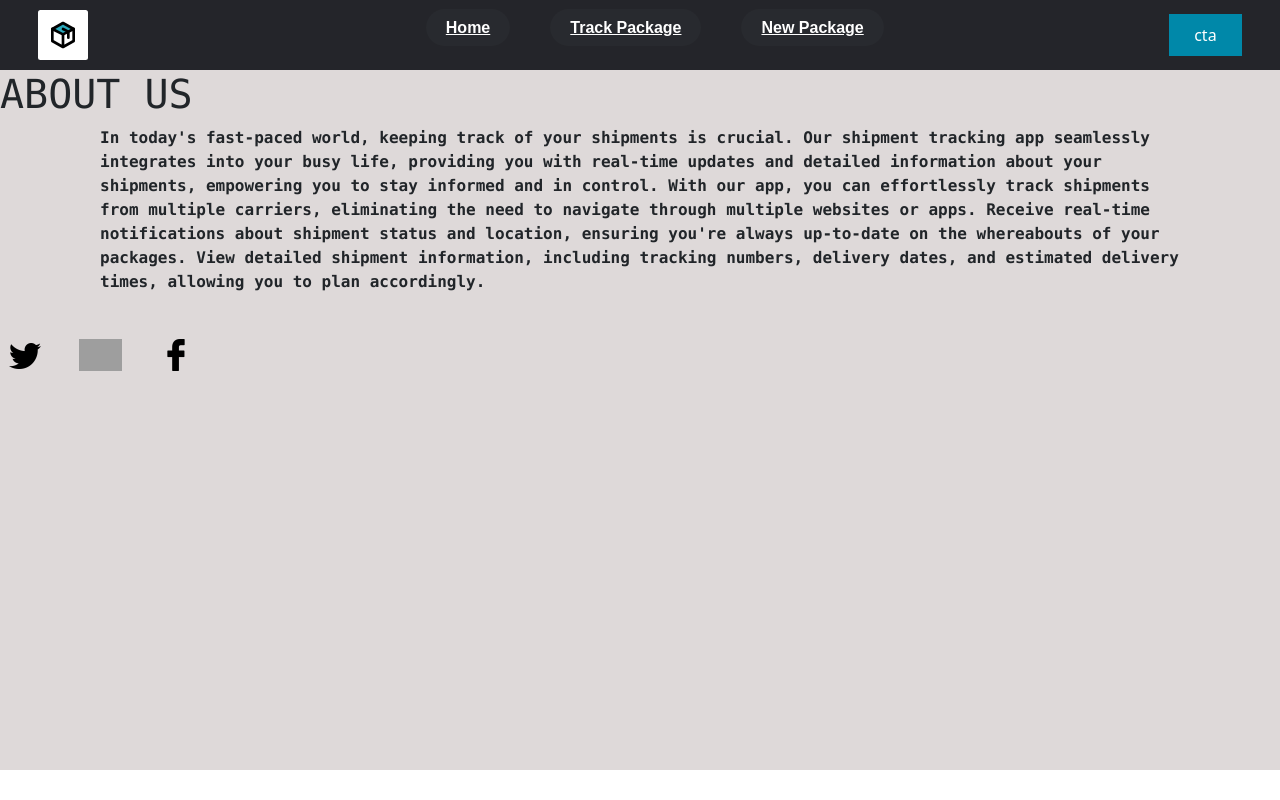
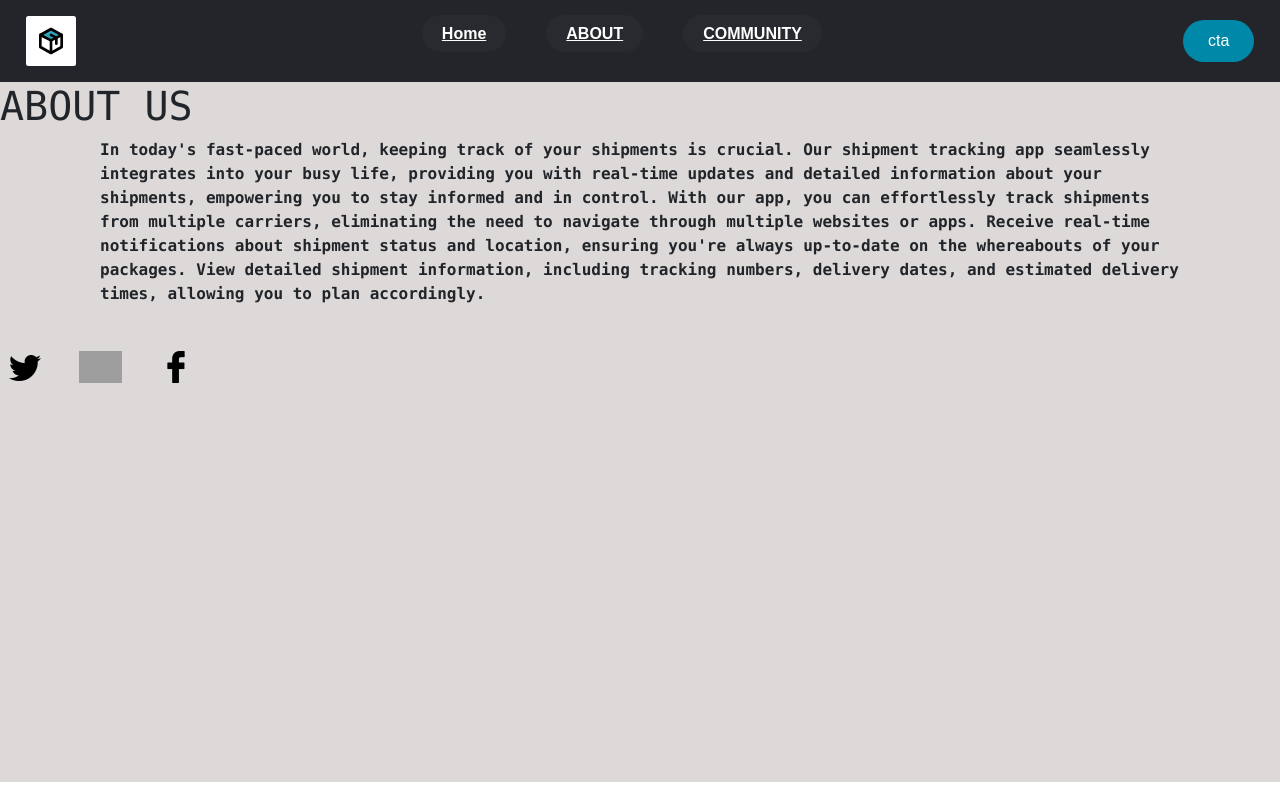
Before and after one commit to Teletubbies-Muffins/Shipment-tracking, a React (Create React App) app in the folder client/: page /about in a window 1280 px wide. Built offline with nearby package versions, Linux system fonts and the light colour scheme; grey boxes are pictures that could not be loaded.

Commit message:
Getting files

```diff
--- a/client/src/App.js
+++ b/client/src/App.js
@@ -16,6 +16,7 @@ function App() {
           <Route path="/about" element={<About />}></Route>
         </Routes>
       </BrowserRouter>
+
     </div>
   );
 }
--- a/client/src/Components/NavBar/Navbar.css
+++ b/client/src/Components/NavBar/Navbar.css
@@ -2,11 +2,13 @@
   box-sizing: border-box;
   margin: 0;
   padding: 0;
+
+
 }
 
 li,
 a,
-button {
+.cta {
   font-family: "Montserrat", sans-serif;
   font-weight: 500;
   font-size: 16px;
@@ -17,21 +19,16 @@ header {
   display: flex;
   justify-content: space-between;
   align-items: center;
-  /* padding: 5px; */
+  padding: 20px 2%;
   background-color: #24252a;
-  height: 70px;
-  align-content: center;
   /* position: fixed; */
   /* width: 100%; */
-  padding-left: 3%;
-  padding-right: 3%;
 }
 .logo {
   cursor: pointer;
-  background-color: white;
+  background-color:white;
   border-radius: 5%;
-  margin-top: 0;
-  position: relative;
+  margin-top: 2px;
 }
 
 .nav_links {
@@ -53,7 +50,7 @@ header {
   color: white;
   background-color: #0088a9;
 }
-button {
+.cta {
   padding: 9px 25px;
   background-color: rgba(0, 136, 169, 1);
   border: none;
@@ -61,6 +58,45 @@ button {
   cursor: pointer;
   transition: all 0.3s ease 0s;
 }
-button:hover {
+.cta:hover {
   background-color: rgba(0, 136, 169, 0.8);
 }
+
+
+.oD{
+  height:5px;
+  background-color: #24252a;
+  width:3px;
+  margin-top: -50px;
+}
+.oD p{
+margin-top: -45px;
+margin-left: 180px;
+color:white;
+font-size: 15px;
+}
+
+
+.iD{
+  position: relative;
+  background-color:#24252a ;
+  margin-top: 10px;
+  margin-left: -500px;
+  width: 200px;
+  transition: margin-left 2s ease 0s;
+  border-radius: 10px;
+z-index: 1
+}
+
+.iD .linksM{
+  font-weight: bolder;
+  color:white;
+
+}
+
+.oD:hover .iD{
+margin-left: -50px;
+}
+.iD .linksM:hover{
+color:rgb(99, 100, 100);
+}
--- a/client/src/Components/NavBar/Navbar.jsx
+++ b/client/src/Components/NavBar/Navbar.jsx
@@ -1,16 +1,49 @@
 import React from 'react'
 import './Navbar.css'
 // import logo from './icon.svg'
-export default function Navbar() {
+import { Link} from 'react-router-dom';
+//Components import
+import About from '../../Pages/About/About';
+import Home from '../../Pages/Home/Home';
+//End of components import
+
+
+export default function Navbar(props) {
+    let greet="";
+    let time=new Date();
+    if(time.getHours()>=24 && time.getHours()<12)
+    greet="Good morning";
+   else if(time.getHours()>=12 && time.getHours()<16)
+   greet="Good afternoon";
+else
+greet="Good evening";
+
     return (
         <header>
-            <img src="icon.svg" alt="logo" className='logo' height={40} />
+                <div class="oD">
+            <img src="icon.svg" alt="logo" className="logo" height={40} />
+            {/* <p>{greet},{props.name}</p> */}
+
+            <div class="iD">
+
+                <br/>
+            <a href="#" class="linksM"> Track package</a><br/><br/>
+            <a href="#" class="linksM"> New package</a><br/><br/>
+            <Link to ="/reg" class="linksM"> Register</Link><br/><br/>
+            <Link to ="/blog" class="linksM"> Blog</Link><br/><br/>
+
+            </div>
+            </div>
+
+            {/*Nav*/ }
             <nav>
                 <ul className='nav_links'>
-                    <li><a href="/home">Home</a></li>
-                    <li><a href="/track-package">Track Package</a></li>
-                    <li><a href="/new-package">New Package</a></li>
+                    <Link to="/"><li><a href="">Home</a></li></Link>
+                    <Link to="/about"><li><a href="">ABOUT</a></li></Link>
+                    <Link to="/community"><li><a href="">COMMUNITY</a></li></Link>
                 </ul>
+
+
             </nav>
             <button href="" className='cta'>cta</button>
         </header>
```
